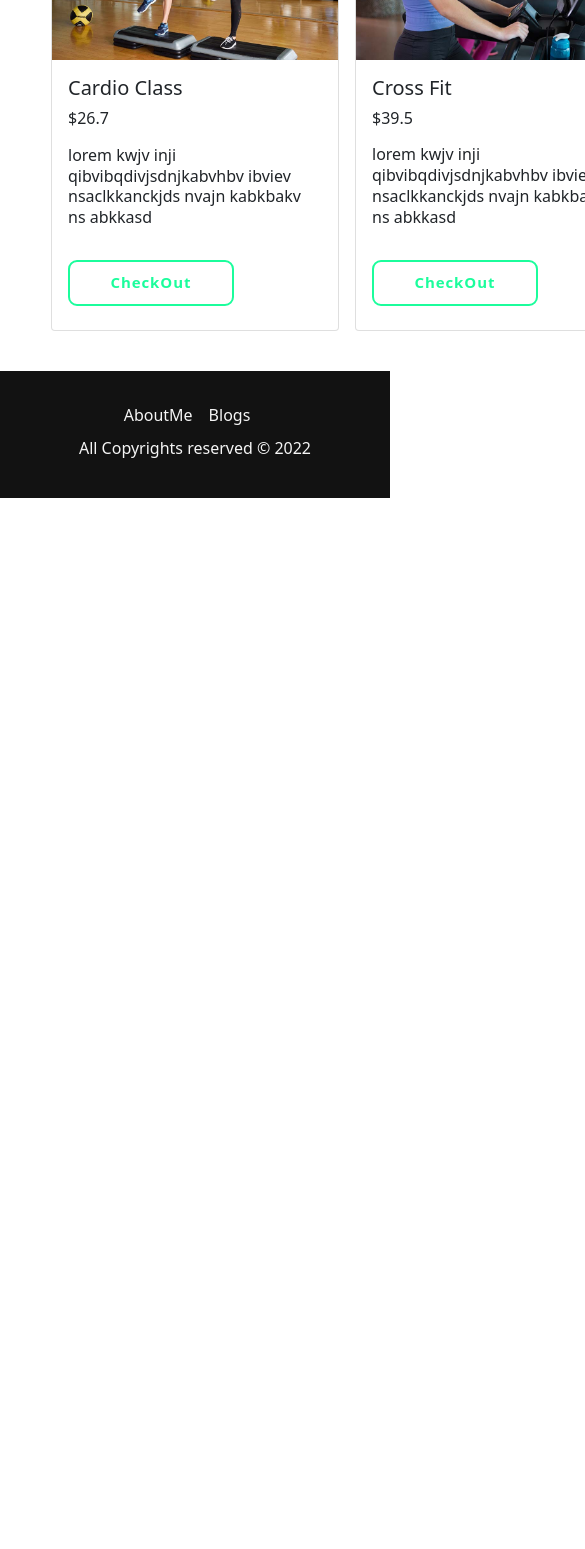
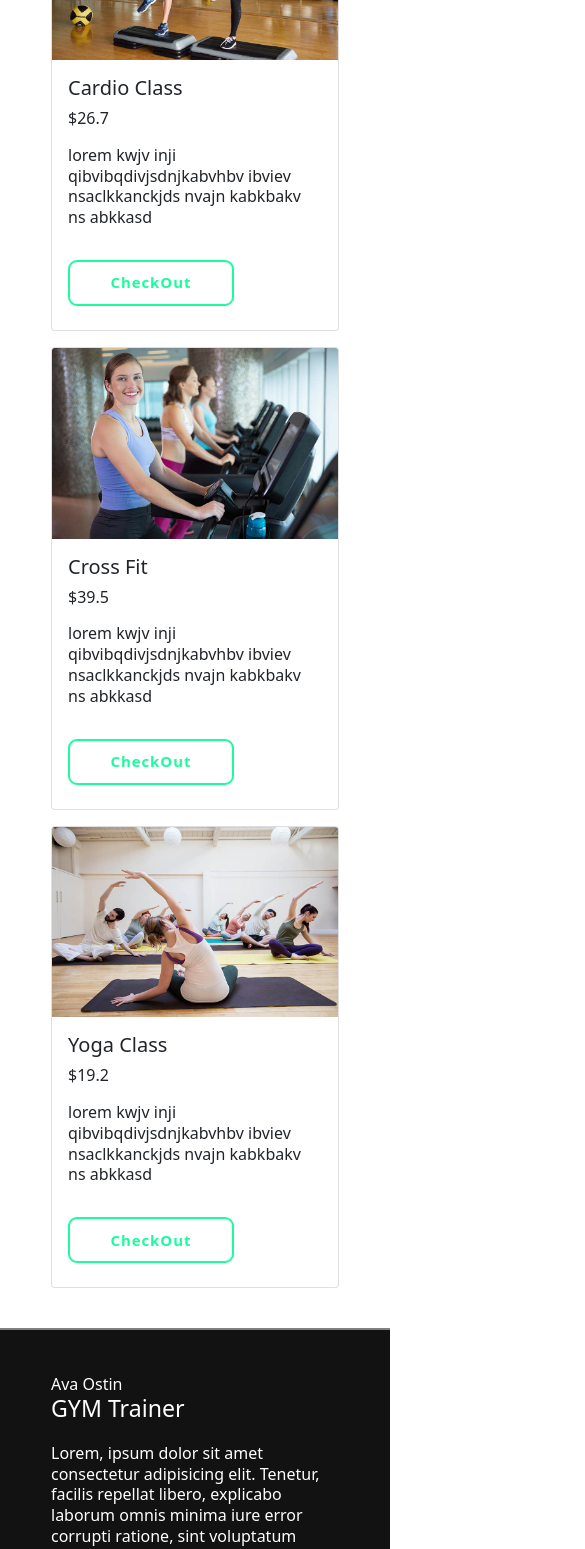
Before and after one commit to Md-Ataur-Rahman/GYM-Trainer-Ava-Ostin, a React (Create React App) app: page / in a window 390 px wide. Shown: the part 1063-2612 px from the top of the page, 585 px wide, since content can reach past the window. Before the commit the page ends 1561 px from the top, so only its background shows below. Built offline with nearby package versions, Linux system fonts and the light colour scheme; no server answers.

Commit message:
home responsive

```diff
--- a/src/Components/Footer/Footer.css
+++ b/src/Components/Footer/Footer.css
@@ -1,9 +1,27 @@
 footer {
     background-color: #121212;
+    border-top: 2px solid grey;
 }
 footer .inner-footer {
+    display: flex;
+    justify-content: space-between;
+    align-items: center;
+    padding: 2rem 0;
+}
+.inner-footer-1, inner-footer-2 {
+    width: 50%;
+}
+.inner-footer-1 .footer-text {
+    width: 100%;
+    line-height: 1.3rem;
+}
+.footer-text {
+    width: 200px;
+}
+.footer-text span{
+    padding: 0;
+    margin: 0;
     text-align: center;
-    padding: 2rem 0;
 }
 footer .inner-footer .footer-links a{
     color: whitesmoke;
@@ -15,3 +33,28 @@ footer .inner-footer .footer-links a{
     font-size: 1rem;
     padding-top: .75rem;
 }
+.footer-logo {
+    display: inline-block;
+    margin-right: 1rem;
+    color: whitesmoke;
+    margin-bottom: 1.5rem;
+    font-size: 1.25rem;
+}
+
+/* mobile */
+@media only screen and (max-width: 600px){
+    footer .inner-footer {
+        flex-direction: column;
+    }
+    .inner-footer-1,
+    inner-footer-2 {
+        width: 100%;
+    }
+    .footer-logo-container {
+        margin-top: 1rem;
+        text-align: center;
+    }
+    .footer-text {
+        width: 100%;
+    }
+}
--- a/src/Components/Footer/Footer.js
+++ b/src/Components/Footer/Footer.js
@@ -1,6 +1,7 @@
 import React from "react";
 import { Container } from "react-bootstrap";
 import { Link } from "react-router-dom";
+import { BsGithub, BsLinkedin, BsTwitter } from "react-icons/bs";
 import "./Footer.css";
 
 const Footer = () => {
@@ -10,11 +11,34 @@ const Footer = () => {
     <footer>
       <Container>
         <div className="inner-footer">
-          <div className="footer-links">
-            <Link to="/aboutme">AboutMe</Link>
-            <Link to="/blogs">Blogs</Link>
+          <div className="inner-footer-1">
+            <Link to="/" style={{ textDecoration: "none" }}>
+              <div className="footer-text text-white">
+                <span>Ava Ostin</span>
+                <h3>GYM Trainer</h3>
+              </div>
+            </Link>
+            <p className="footer-text text-white">
+              Lorem, ipsum dolor sit amet consectetur adipisicing elit. Tenetur,
+              facilis repellat libero, explicabo laborum omnis minima iure error
+              corrupti ratione, sint voluptatum saepe sapiente eos quod iusto.
+              Similique, sunt numquam!
+            </p>
+            <div className="footer-links">
+              <Link to="/aboutme">AboutMe</Link>
+              <Link to="/blogs">Blogs</Link>
+            </div>
           </div>
-          <h5 className="footer-text">All Copyrights reserved &copy; {year}</h5>
+          <div className="inner-footer-2">
+            <div className="footer-logo-container">
+              <BsGithub className="footer-logo" />
+              <BsLinkedin className="footer-logo" />
+              <BsTwitter className="footer-logo" />
+            </div>
+            <h5 className="footer-text">
+              All Copyrights reserved &copy; {year}
+            </h5>
+          </div>
         </div>
       </Container>
     </footer>
--- a/src/Components/Header/Header.js
+++ b/src/Components/Header/Header.js
@@ -13,7 +13,7 @@ const Header = () => {
       <Container>
         <Navbar.Brand as={Link} to="/" className="text-white">
           <div className="logo-container">
-            <p>Ava Ostin</p>
+            <p className="logo-owner">Ava Ostin</p>
             <h3>GYM Trainer</h3>
           </div>
         </Navbar.Brand>
--- a/src/Components/Services/Services.css
+++ b/src/Components/Services/Services.css
@@ -11,3 +11,17 @@
     grid-template-columns: repeat(3, 1fr);
     gap: 1rem
 }
+/* mobile */
+@media only screen and (max-width: 600px) {
+    .inner-services-section {
+        grid-template-columns: repeat(1, 1fr);
+    }
+}
+
+/* Tabel */
+
+@media only screen and (min-width: 601px) and (max-width: 925px) {
+    .inner-services-section {
+        grid-template-columns: repeat(2, 1fr);
+    }
+}
```
